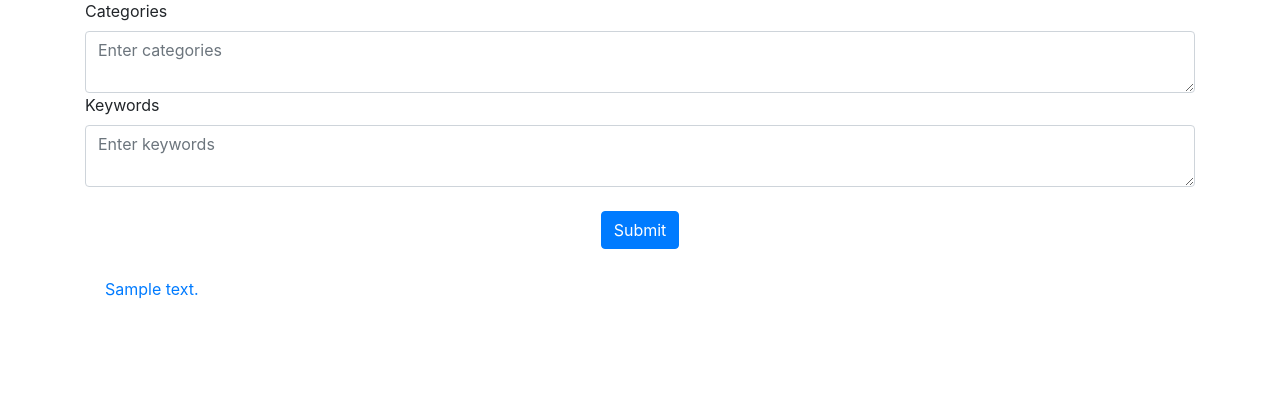
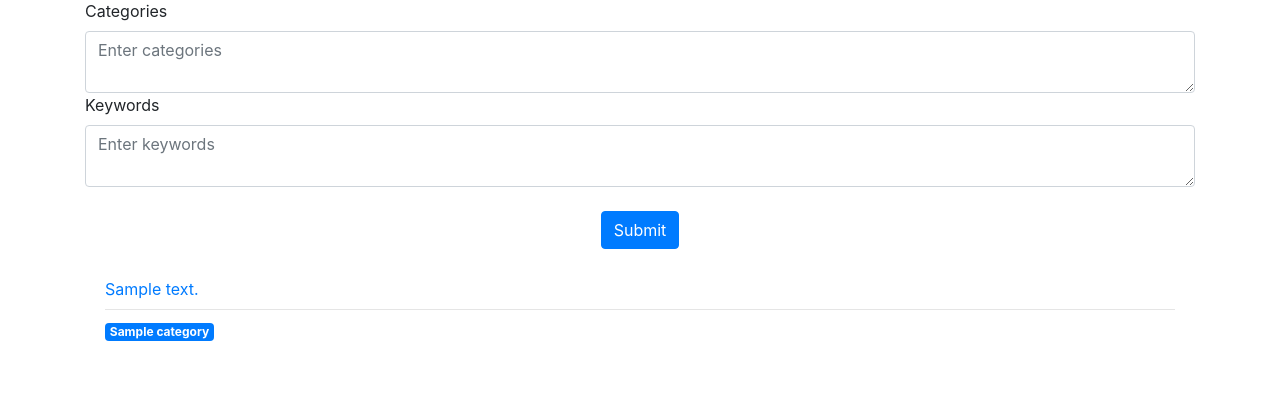
Before and after one commit to mila-z/baba-wisdom, a Flask app: template templates/search_wisdom.html in a window 1280 px wide. Shown: the part 113-532 px from the top of the page. Run offline with Flask 3, Linux system fonts and the light colour scheme; the template is opened without the code that fills it: most values are stand-ins (such as "Sample title", 1, 10 or a date in 2020); parts of the project's set-up code (start-up, migrations or seed data) failed here and were passed over; some libraries are stand-ins or nearby versions.

Commit message:
feat: show categories on results

```diff
--- a/templates/search_wisdom.html
+++ b/templates/search_wisdom.html
@@ -16,9 +16,21 @@
     <ul class="list-group list-group-flush" id="wisdom">
         {% for wisdom in wisdoms %}
         <li class="list-group-item" id="wisdom-{{ wisdom.id }}">
-            <a href="{{ url_for('review.wisdom_reviews', wisdom_id=wisdom.id) }}">
-                {{ wisdom.text }}
-            </a>
+            <div class="d-flex justify-content-between align-items-center">
+                <a href="{{ url_for('review.wisdom_reviews', wisdom_id=wisdom.id) }}">
+                    {{ wisdom.text }}
+                </a>
+            </div>
+            {% if wisdom.categories %}
+            <hr class="my-2">
+            <div>
+                {% for category in wisdom.categories %}
+                <span class="badge badge-primary">
+                    {{ category.name }}
+                </span>
+                {% endfor %}
+            </div>
+            {% endif %}
         </li>
         {% endfor %}
     </ul>
```
